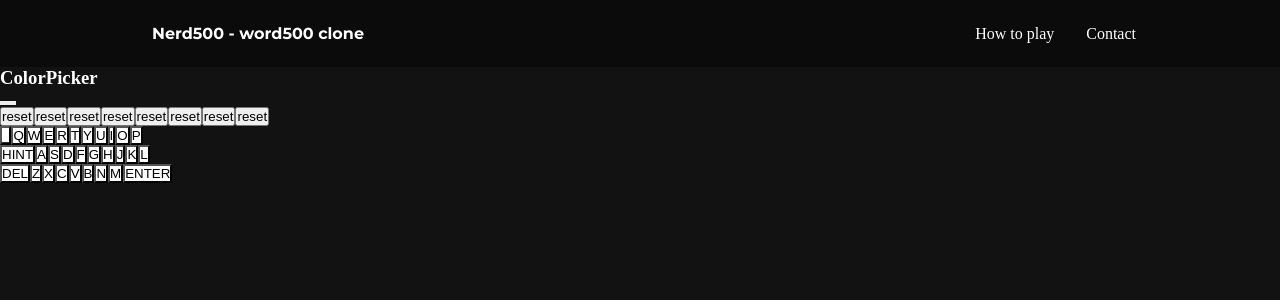
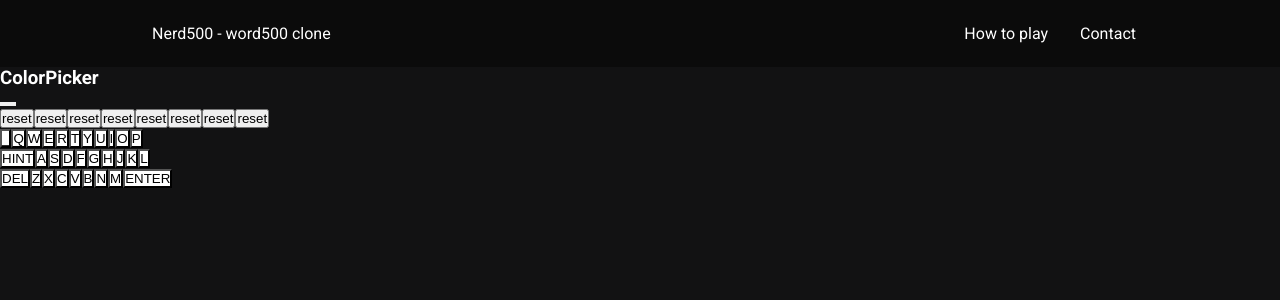
Before and after one commit to trialnerr/Nerd500-word500clone, a React app: page / in a window 1280 px wide. Shown: the top 300 px of the page. Built offline with nearby package versions, Linux system fonts and the light colour scheme.

Commit message:
Applied font-family to body

```diff
--- a/client/scss/game.scss
+++ b/client/scss/game.scss
@@ -9,10 +9,11 @@
 body {
   background-color: #121213;
   color: white;
+  font-family: 'Roboto', sans-serif;
 }
 
 h1{
-  font-family: 'Montserrat', sans-serif;
+
   font-size: 1rem;
   font-weight: normal;
   margin: 0.5rem;
```
